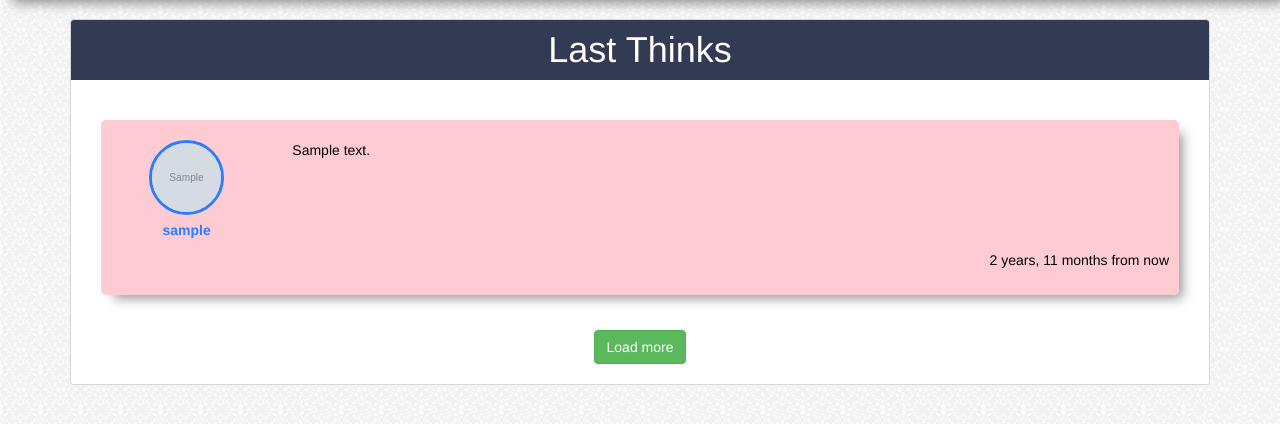
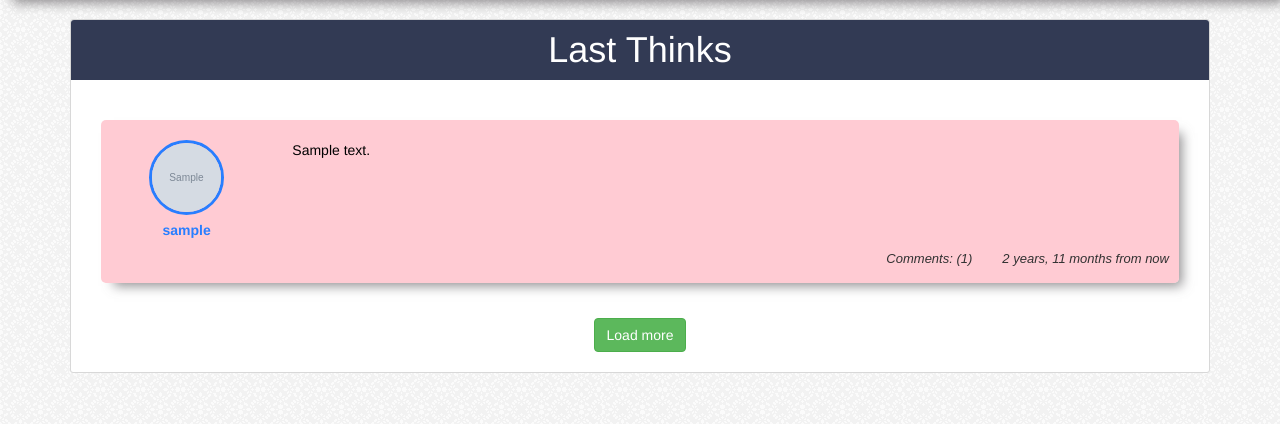
Before and after one commit to dima2395/thoughts, a Django app: a page that uses thoughts/templates/thoughts/index.html in a window 1280 px wide. Shown: the part 51-475 px from the top of the page. Run offline with Django 3.2, Linux system fonts and the light colour scheme; tables that the repository leaves empty hold one stand-in row (values such as "Sample post"); grey boxes marked "Sample" are stand-in pictures; some libraries are stand-ins or nearby versions.

Commit message:
comment statistic

```diff
--- a/thoughts/static/css/style.css
+++ b/thoughts/static/css/style.css
@@ -61,9 +61,13 @@ body {
       .main .thoughts-wrapper .thought .thought-content {
         color: black;
         min-height: 95px; }
-      .main .thoughts-wrapper .thought .date {
-        text-align: right;
-        padding: 10px 15px; }
+      .main .thoughts-wrapper .thought .date, .main .thoughts-wrapper .thought .comments-quantity {
+        font-size: 13px;
+        color: #313131;
+        padding: 10px 15px 0;
+        float: right;
+        font-family: 'Arial';
+        font-style: italic; }
       .main .thoughts-wrapper .thought-positive {
         background-color: rgba(185, 255, 171, 0.76); }
         .main .thoughts-wrapper .thought-positive:hover {
@@ -125,9 +129,13 @@ body {
   .thought .thought-content {
     color: black;
     min-height: 95px; }
-  .thought .date {
-    text-align: right;
-    padding: 10px 15px; }
+  .thought .date, .thought .comments-quantity {
+    font-size: 13px;
+    color: #313131;
+    padding: 10px 15px 0;
+    float: right;
+    font-family: 'Arial';
+    font-style: italic; }
   .thought-positive {
     background-color: rgba(185, 255, 171, 0.76); }
   .thought-negative {
--- a/thoughts/static/css/style.scss
+++ b/thoughts/static/css/style.scss
@@ -100,9 +100,13 @@ body {
         min-height: 95px;
       }
 
-      .date {
-        text-align: right;
-        padding: 10px 15px;
+      .date, .comments-quantity {
+        font-size: 13px;
+        color: #313131;
+        padding: 10px 15px 0;
+        float: right;
+        font-family: 'Arial';
+        font-style: italic;
       }
 
       &-positive {
@@ -213,9 +217,13 @@ body {
     min-height: 95px;
   }
 
-  .date {
-    text-align: right;
-    padding: 10px 15px;
+  .date, .comments-quantity {
+    font-size: 13px;
+    color: #313131;
+    padding: 10px 15px 0;
+    float: right;
+    font-family: 'Arial';
+    font-style: italic;
   }
 
   &-positive {
--- a/thoughts/templates/thoughts/index.html
+++ b/thoughts/templates/thoughts/index.html
@@ -33,7 +33,8 @@
             </div>
 
             <div class="row">
-              <div class="date col-md-12">{{ thought.date|naturaltime }}</div>
+              <div class="date">{{ thought.date|naturaltime }}</div>
+              <div class="comments-quantity">Comments: ({{ thought.comment_set.count}})</div>
             </div>
           </div>
       {% endfor %}
--- a/thoughts/templates/thoughts/profile.html
+++ b/thoughts/templates/thoughts/profile.html
@@ -64,8 +64,8 @@
                 </div>
 
                 <div class="row">
-                  <div class="date col-md-12">{{ thought.date|naturaltime }}</div>
-
+                  <div class="date">{{ thought.date|naturaltime }}</div>
+                  <div class="comments-quantity">Comments: ({{ thought.comment_set.count}})</div>
                 </div>
 
               </div>
--- a/thoughts/templates/thoughts/thought.html
+++ b/thoughts/templates/thoughts/thought.html
@@ -23,7 +23,8 @@
     </div>
 
     <div class="row">
-      <div class="date col-md-12">{{ thought.date|naturaltime }}</div>
+      <div class="date">{{ thought.date|naturaltime }}</div>
+      <div class="comments-quantity">Comments: ({{ thought.comment_set.count}})</div>
     </div>
   </div>
 {% endfor %}
```
Also changed, not shown: 1 other file.
